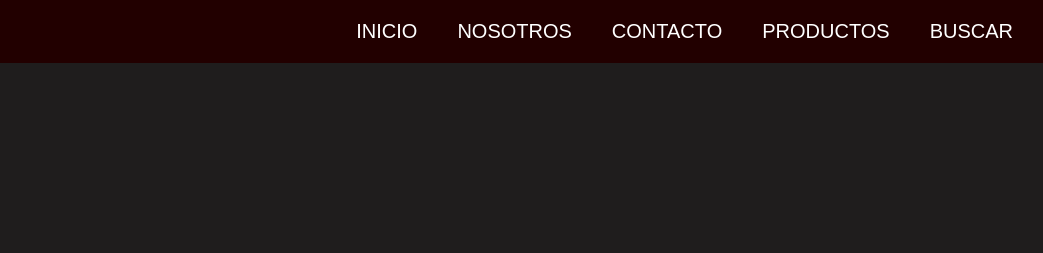
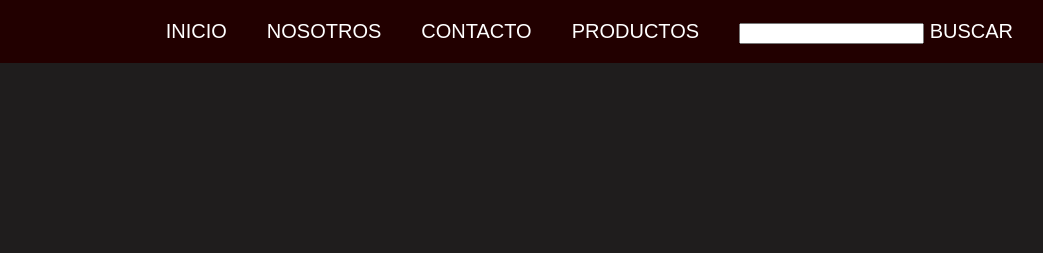
Before and after one commit to justcoddev/pract-lab-estilos-ec, a website: page productos.html in a window 1280 px wide. Shown: the top 253 px of the page, 237-1280 px from the left. Drawn offline with Linux system fonts and the light colour scheme.

Commit message:
productos

```diff
--- a/productos.html
+++ b/productos.html
@@ -22,7 +22,7 @@
       <a href="about.html">Nosotros</a>
       <a href="contact.html">Contacto</a>
       <a href="productos.html">Productos</a>
-      <a href="#">Buscar</a>
+      <a href="#"> <input type="label"> Buscar</a>
     </nav>
   </div>
   <!-- section - productos -->
```
